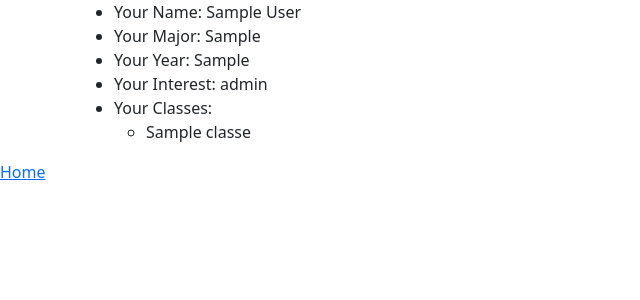
After one commit to rafid-mirza/study-buddy-website, a Django app: page /buddiesforstudies/matching in a window 1280 px wide. The commit adds this page. Shown: the top 300 px of the page, without its empty margins (0-640 px from the left). Run offline with Django 4.2, Linux system fonts and the light colour scheme; a user stored in the database is signed in; tables that the repository leaves empty hold one stand-in row (values such as "Sample post"); some libraries are stand-ins or nearby versions.

Commit message:
integrated

```diff
--- a/buddiesforstudies/admin.py
+++ b/buddiesforstudies/admin.py
@@ -1,8 +1,9 @@
 from django.contrib import admin
-from .models import Example, user, classes, jsonData, Location
+from .models import Example, user, classes, jsonData, Location, user_info
 from mapbox_location_field.admin import MapAdmin
 
 admin.site.register(Example)
 admin.site.register(classes)
 admin.site.register(jsonData)
 admin.site.register(Location, MapAdmin)
+admin.site.register(user_info)
--- a/buddiesforstudies/models.py
+++ b/buddiesforstudies/models.py
@@ -9,6 +9,17 @@ class Location(models.Model):
     address = AddressAutoHiddenField(default = "")
     def __str__(self):
         return self.address
+
+
+class user_info(models.Model):
+    user = models.ForeignKey(User, on_delete=models.CASCADE)
+    name =  models.CharField(max_length=128)
+    year = models.CharField(max_length=1)
+    major = models.CharField(max_length=128)
+    level_of_seriousness =  models.CharField(max_length=2)
+
+    def __str__(self):
+        return self.name
 
 
 class user(models.Model):
--- a/buddiesforstudies/templates/login.html
+++ b/buddiesforstudies/templates/login.html
@@ -29,7 +29,7 @@
               <a class="nav-link" href="{% url 'index' %}">Classes</a>
             </li> -->
             <li class="nav-item">
-              <a class="nav-link" href="{% url 'index' %}">Find Matches</a>
+              <a class="nav-link" href="{% url 'matching' %}">Find Matches</a>
             </li>
             <li class="nav-item">
               <a class="nav-link" href="{% url 'all_rooms' %}">Messages</a>
--- /dev/null
+++ b/buddiesforstudies/templates/matching.html
@@ -0,0 +1,68 @@
+<!DOCTYPE html>
+<html lang="en">
+<head>
+    <meta charset="UTF-8">
+    <title> It's a Match! </title>
+</head>
+<body>
+
+{% load socialaccount %}
+{% load bootstrap5 %}
+{% bootstrap_css %}
+{% bootstrap_javascript %}
+
+{# Display django.contrib.messages as Bootstrap alerts #}
+{% bootstrap_messages %}
+
+{% for u in user.user_info_set.all %}
+
+<div class="container">
+  <div class="row">
+    <div class="col">
+      {% for u in user.user_info_set.all %}
+    <ul>
+        <li> Your Name: {{u.name}}</li>
+        <li> Your Major: {{u.major}}</li>
+        <li> Your Year: {{u.year}}</li>
+        <li> Your Interest: {{u.level_of_seriousness}}</li>
+        <li> Your Classes:
+            <ul>
+            {% for class in user.toggled_classes_set.all %}
+             <li> {{class}}</li>
+                {%endfor%}
+        </ul>
+        {%endfor%}
+     </ul>
+    </div>
+    <div class="col">
+      {% for d in data.user_info_set.all %}
+    <ul>
+        <li> {{d}}</li>
+        <li> {{d}}'s Major: {{d.major}}</li>
+        <li> {{d}}'s Year: {{d.year}}</li>
+        <li> {{d}}'s Interest: {{d.level_of_seriousness}}</li>
+        <li> {{d}}'s Classes:
+            <ul>
+            {% for class in data.toggled_classes_set.all %}
+             <li> {{class}}</li>
+
+        {%endfor%}
+
+        </ul>
+        {%endfor%}
+     </ul>
+    </div>
+  </div>
+</div>
+ <a href="{% url 'index' %}">Home</a>
+
+{%empty%}
+    <p> You need to enter information before getting matching </p>
+        <a href="{% url 'info' %}">Enter Info</a>
+
+    <a href="{% url 'index' %}">Cancel</a>
+
+{%endfor%}
+
+</body>
+</html>
--- a/buddiesforstudies/urls.py
+++ b/buddiesforstudies/urls.py
@@ -20,4 +20,7 @@ urlpatterns = [
     re_path(r'rooms/token$', views.token, name="token"),
     re_path(r'rooms/(?P<slug>[-\w]+)/$', views.room_detail, name="room_detail"),
     path('maps', views.AddLocationView.as_view(), name = 'maps'),
+    path('info_input', views.input_information, name='info'),
+    path('info_input/submit', views.info_submit, name='info_submit'),
+    path('matching', views.match, name='matching')
 ]
--- a/buddiesforstudies/views.py
+++ b/buddiesforstudies/views.py
@@ -6,11 +6,20 @@ from twilio.jwt.access_token import AccessToken
 from twilio.jwt.access_token.grants import ChatGrant
 from .models import classes, jsonData, toggled_classes, Room
 from django.views.generic import CreateView
-from .models import classes, jsonData, toggled_classes, Location
+from .models import classes, jsonData, toggled_classes, Location, user_info
 
 
 def index(request):
     return render(request, 'login.html',{})
+
+def input_information(request):
+    model = user_info
+    return render(request, 'info_retrieve.html')
+
+def info_submit(request):
+    ainfo = user_info(major = request.POST.get('major', 'computer science'), level_of_seriousness = request.POST.get('seriousness', '10'), name = request.POST.get('name', 'John Doe'), year = request.POST.get('year', '1'), user = request.user)
+    ainfo.save()
+    return HttpResponseRedirect(reverse('matching'))
 
 
 def add_class(request):
@@ -130,3 +139,83 @@ class AddLocationView(CreateView):
     template_name = "maps.html"
     success_url = "/buddiesforstudies/maps"
     fields = ("location", "address")
+
+
+def major_evaluation(request, candidateusers):
+    second = majormatch(request, candidateusers)
+    if len(second) == 1:  # if the length of this output is only one, return it
+        return render(request, 'matching.html', {'data': second[0]})
+    elif len(second) < 1:  # if none of the same major
+        finalmatch = interestmatch(request, candidateusers)  # evaluate list by major
+        return render(request, 'matching.html', {'data': finalmatch}, )  # return the highest similar interest
+    else:
+        finalmatch = interestmatch(request, second)  # if multiple same major, evaluate that list by intereest
+        return render(request, 'matching.html', {'data': finalmatch}, )
+
+def majormatch(request, candiateusers):
+    same_major = []
+    for candidate in candiateusers:
+        if request.user.user_info_set.all()[0].major == candidate.user_info_set.all()[0].major:
+            if (request.user != candidate):
+                same_major.append(candidate)
+    return same_major
+
+def interestmatch(request, candidateusers):
+    closest_interest = 1000000000
+    match = None
+    for candidate in candidateusers:
+        similarity = abs(int(request.user.user_info_set.all()[0].level_of_seriousness) - int(candidate.user_info_set.all()[0].level_of_seriousness))
+        if similarity < closest_interest:
+            closest_interest = similarity
+            match = candidate
+    return match
+
+
+def match(request):
+    data = user_info.objects.all()
+    class_count = {}
+    for d in data: # for all the users that have entered info # don't compare against self
+        if d.user != request.user:
+            for c in d.user.toggled_classes_set.all(): # for every class they've inputted
+                for cl in request.user.toggled_classes_set.all(): # if there's a match with the user's class
+                    if c.title == cl.title:
+                        if c.user not in class_count.keys():# if this user does not have classes yet, initialize count
+                            class_count[c.user] = 1
+                        else:
+                            class_count[c.user] = class_count.get(c.user,0) +1 #otherwise, increase it by 1
+
+    if len(class_count) == 1:
+        return render(request, 'matching.html', {'data': list(class_count.keys())[0]})
+
+    if len(class_count) > 1:# if more than one class
+        same_classes = True
+        i = 1
+        classes = list(class_count.values())# evaluate all the counts
+        highest_classes = classes[i-1]
+        while i < len(classes):# if at any point not all the classes counts are the same
+            if classes[i] != classes[i-1]:
+                same_classes =False # we don't have the same number of classes
+            if highest_classes < classes[i]: # update global variable
+                highest_classes = classes[i]
+            i+=1
+        if same_classes: # if all the same, evaluate by majors
+            return major_evaluation(request, list(class_count.keys()))
+
+        else:# if all different numbers of classes
+            most_class = []
+            for c in class_count.keys(): # only pay attention to the highest ones
+                if class_count[c] == highest_classes:
+                    most_class.append(c)
+            if len(most_class) == 1:# if only one has the most, return that
+                return render(request, 'matching.html', {'data': most_class[0]})
+            else:# otherwise, match based on major
+               return major_evaluation(request, most_class)
+    else:
+        # otherwise, there are no classes, so let's evaluate by major
+        noclass_candidates = []
+        for d in data:
+            if (d.user!= request.user):
+                noclass_candidates.append(d.user)
+
+        second = majormatch(request, noclass_candidates)
+        return major_evaluation(request, second)
```
Also changed, not shown: buddiesforstudies/templates/info_retrieve.html (added, +38 -0 lines), buddiesforstudies/migrations/0009_location_user_info.py (added).
